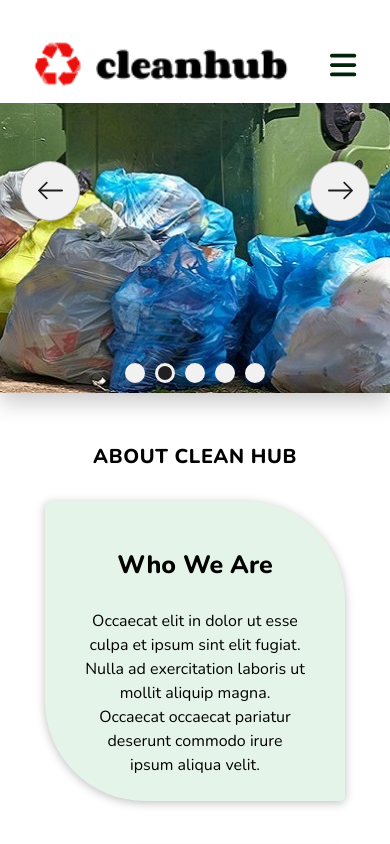
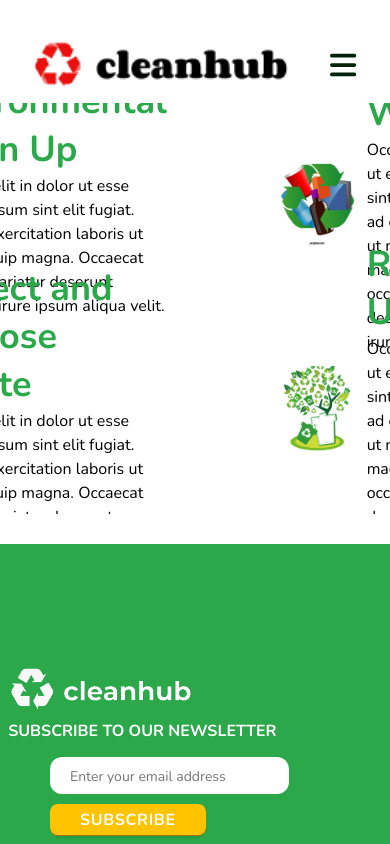
Before and after one commit to Clean-Hub/cleanhub, a React (Create React App) app: page /about in a window 390 px wide. Shown: the top 844 px of the page. Built offline with nearby package versions, Linux system fonts and the light colour scheme.

Commit message:
about service working on

```diff
--- a/src/components/aboutServices/aboutServices.css
+++ b/src/components/aboutServices/aboutServices.css
@@ -33,3 +33,13 @@
   margin-left: 50px;
   margin-right: 90px;
 }
+
+@media only screen and (max-width: 480px) {
+  .aboutServicesContainer {
+    margin: 0 auto;
+    overflow: hidden;
+    height: 100%;
+    margin-bottom: 30px;
+    display: flex;
+  }
+}
--- a/src/pages/about/About.jsx
+++ b/src/pages/about/About.jsx
@@ -6,9 +6,9 @@ import './about.css'
 const About = () => {
   return (
     <div className='aboutContainer'>
-      <AboutHero />
-      <AboutIntro />
-      {/* <AboutServices /> */}
+      {/* <AboutHero /> */}
+      {/* <AboutIntro /> */}
+      <AboutServices />
     </div>
   )
 }
```
